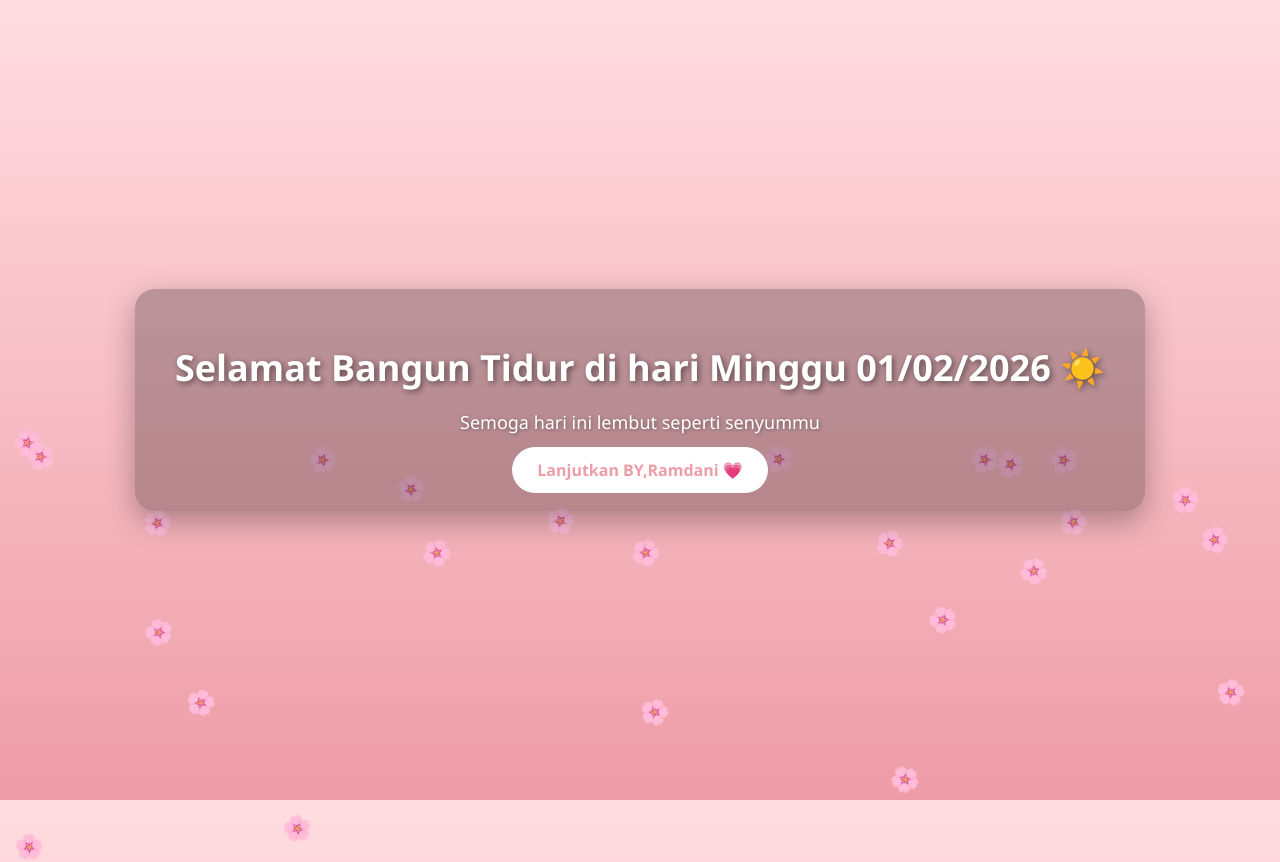
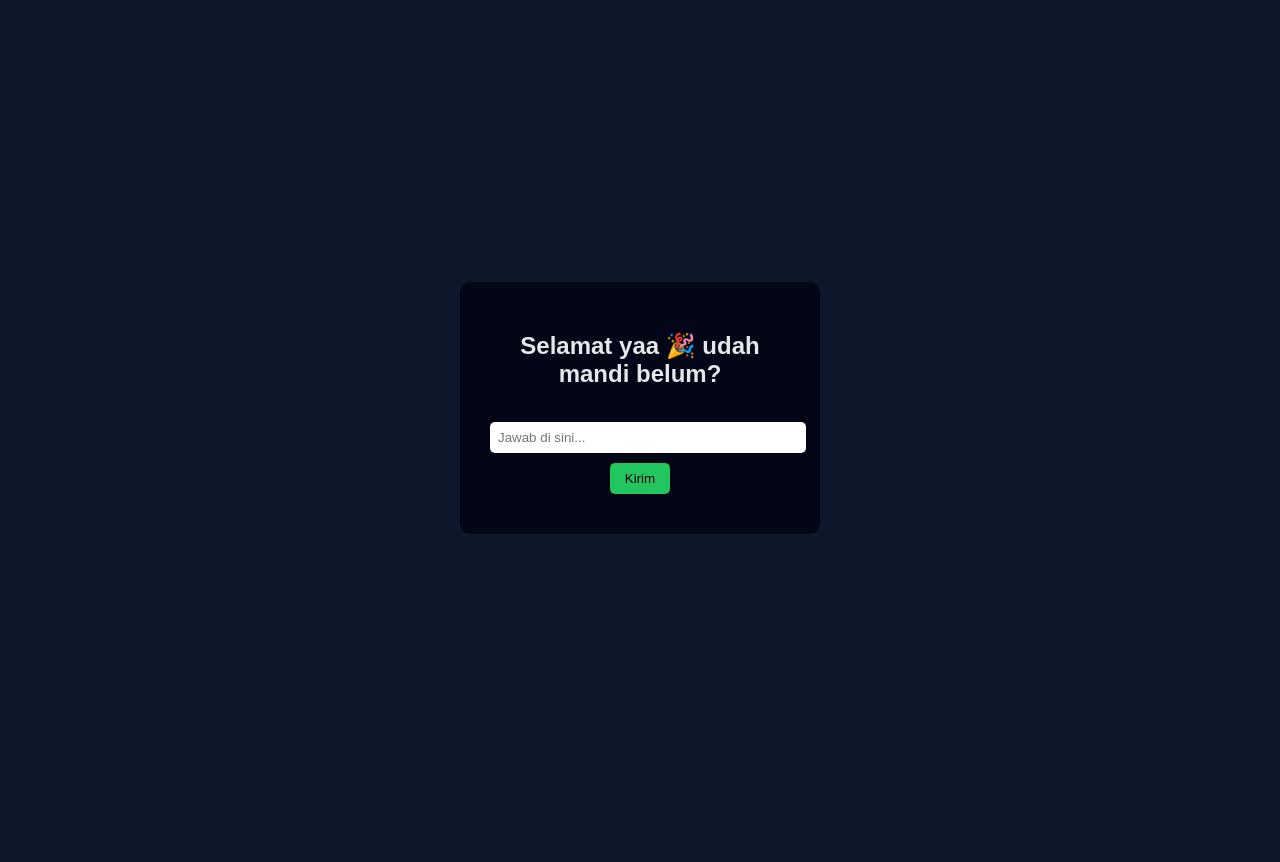
Before and after one commit to ramzooo/special, a plain HTML site: page index.html in a window 1280 px wide. After the commit the page ends 816 px from the top, so only its background shows below. Drawn offline with Linux system fonts and the light colour scheme.

Commit message:
Replace old HTML structure with new design

```diff
--- a/index.html
+++ b/index.html
@@ -2,91 +2,81 @@
 <html lang="id">
 <head>
     <meta charset="UTF-8">
-<title>Selamat Bangun Tidur</title>
+    <title>Selamat 🎉</title>
     <style>
         body {
-        margin: 0;
+            font-family: Arial, sans-serif;
+            background: #0f172a;
+            color: #e5e7eb;
+            display: flex;
+            justify-content: center;
+            align-items: center;
             height: 100vh;
-        background: linear-gradient(to bottom, #ffdde1, #ee9ca7);
-        overflow: hidden;
-        display: flex;
-        align-items: center;
-        justify-content: center;
-        font-family: 'Segoe UI', sans-serif;
         }
-
         .box {
             text-align: center;
-        color: #ffffff;
-        background: rgba(0,0,0,0.25); /* 🔥 biar teks kebaca */
-        padding: 30px 40px;
-        border-radius: 20px;
-        animation: fadeIn 2s ease;
-        z-index: 2;
-        box-shadow: 0 10px 30px rgba(0,0,0,0.3);
+            background: #020617;
+            padding: 30px;
+            border-radius: 10px;
+            width: 300px;
         }
-
-    h1 {
-        font-size: 36px;
-        margin-bottom: 10px;
-        text-shadow: 2px 2px 6px rgba(0,0,0,0.5);
+        input {
+            margin-top: 15px;
+            padding: 8px;
+            width: 100%;
+            border-radius: 5px;
+            border: none;
         }
-
-    p {
-        font-size: 18px;
-        margin-bottom: 25px;
-        text-shadow: 1px 1px 4px rgba(0,0,0,0.4);
+        button {
+            margin-top: 10px;
+            padding: 8px 15px;
+            border: none;
+            border-radius: 5px;
+            cursor: pointer;
+            background: #22c55e;
+            color: #000;
         }
-
-    a {
-        padding: 12px 25px;
-        background: white;
-        color: #ee9ca7;
-        text-decoration: none;
-        border-radius: 30px;
-        font-weight: bold;
-        transition: 0.3s;
-    }
-
-    a:hover {
-        transform: scale(1.1);
-    }
-
-    .flower {
-        position: absolute;
-        top: -50px;
-        font-size: 24px;
-        animation: fall linear infinite;
-    }
-
-    @keyframes fall {
-        to {
-            transform: translateY(110vh) rotate(360deg);
-        }
-    }
-
-    @keyframes fadeIn {
-        from { opacity: 0; transform: translateY(20px); }
-        to { opacity: 1; transform: translateY(0); }
+        .msg {
+            margin-top: 10px;
+            color: #f87171;
         }
     </style>
 </head>
 <body>
 
 <div class="box">
-    <h1>Selamat Bangun Tidur di hari Minggu 01/02/2026 ☀️</h1>
-    <p>Semoga hari ini lembut seperti senyummu</p>
-    <a href="web1.html">Lanjutkan BY,Ramdani 💗</a>
+    <h2 id="typing"></h2>
+
+    <input type="text" id="jawaban" placeholder="Jawab di sini...">
+    <button onclick="cekJawaban()">Kirim</button>
+
+    <div class="msg" id="msg"></div>
 </div>
 
 <script>
-    for (let i = 0; i < 25; i++) {
-        let flower = document.createElement("div");
-        flower.className = "flower";
-        flower.innerHTML = "🌸";
-        flower.style.left = Math.random() * 100 + "vw";
-        flower.style.animationDuration = (5 + Math.random() * 5) + "s";
-        document.body.appendChild(flower);
+    // Typing effect
+    const text = "Selamat yaa 🎉 udah mandi belum?";
+    let i = 0;
+    const typingEl = document.getElementById("typing");
+
+    function typing() {
+        if (i < text.length) {
+            typingEl.innerHTML += text.charAt(i);
+            i++;
+            setTimeout(typing, 70);
+        }
+    }
+    typing();
+
+    // Cek jawaban
+    function cekJawaban() {
+        const jawaban = document.getElementById("jawaban").value.toLowerCase().trim();
+
+        if (jawaban === "udah") {
+            window.location.href = "web1.html";
+        } else {
+            document.getElementById("msg").innerText = "😅 mandi dulu dong...";
+        }
     }
 </script>
 
```
Lines whose indentation alone changed are shown as unchanged.
